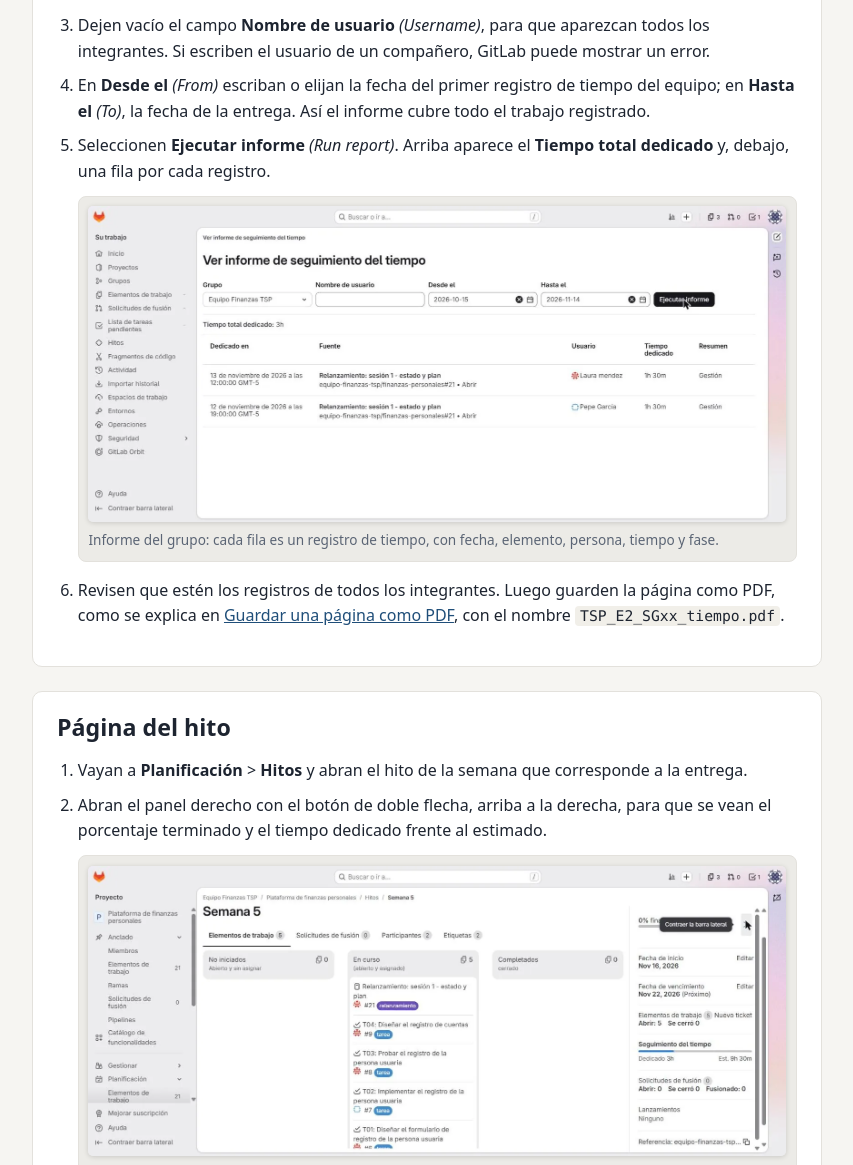
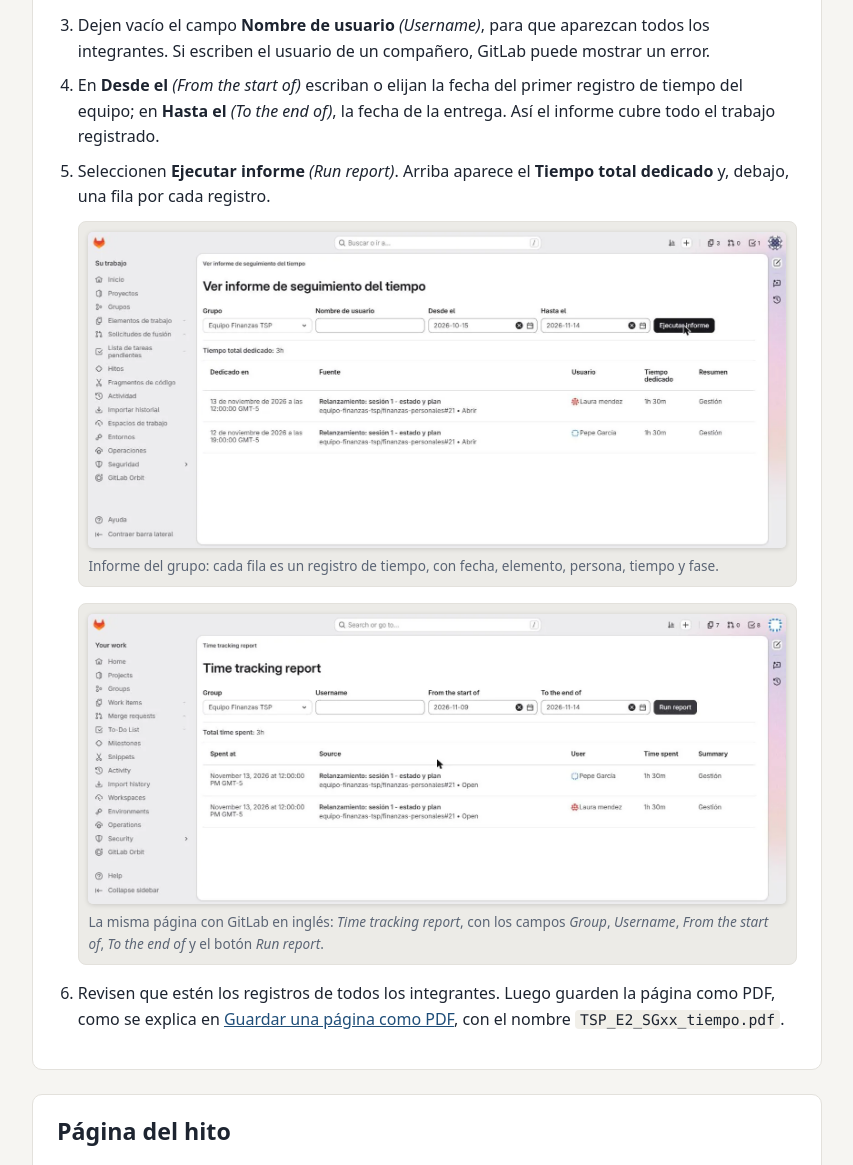
Before and after one commit to dacocursos-eng/tsp, a plain HTML site: page entrega-2.html in a window 1280 px wide. Shown: the part 3666-4831 px from the top of the page, without its empty margins (344-1197 px from the left). Drawn offline with Linux system fonts and the light colour scheme.

Commit message:
Agregar vista en inglés del informe de tiempo
Co-Authored-By: Claude Opus 5.5 <noreply@anthropic.com>
Claude-Session: https://claude.ai/code/session_01TvmXJL8nTxnQZgJsu4p4hC

```diff
--- a/entrega-2.html
+++ b/entrega-2.html
@@ -78,9 +78,10 @@
     <li>Seleccionen el campo <b>Grupo</b> <i>(Group)</i> y elijan el grupo de su equipo en la lista.
       <figure><img src="etapas/img/e2-informe-2.webp" alt="Lista de grupos del informe"><figcaption>La lista muestra los grupos a los que pertenecen.</figcaption></figure></li>
     <li>Dejen vacío el campo <b>Nombre de usuario</b> <i>(Username)</i>, para que aparezcan todos los integrantes. Si escriben el usuario de un compañero, GitLab puede mostrar un error.</li>
-    <li>En <b>Desde el</b> <i>(From)</i> escriban o elijan la fecha del primer registro de tiempo del equipo; en <b>Hasta el</b> <i>(To)</i>, la fecha de la entrega. Así el informe cubre todo el trabajo registrado.</li>
+    <li>En <b>Desde el</b> <i>(From the start of)</i> escriban o elijan la fecha del primer registro de tiempo del equipo; en <b>Hasta el</b> <i>(To the end of)</i>, la fecha de la entrega. Así el informe cubre todo el trabajo registrado.</li>
     <li>Seleccionen <b>Ejecutar informe</b> <i>(Run report)</i>. Arriba aparece el <b>Tiempo total dedicado</b> y, debajo, una fila por cada registro.
-      <figure><img src="etapas/img/e2-informe-equipo.webp" alt="Informe de seguimiento del tiempo del grupo"><figcaption>Informe del grupo: cada fila es un registro de tiempo, con fecha, elemento, persona, tiempo y fase.</figcaption></figure></li>
+      <figure><img src="etapas/img/e2-informe-equipo.webp" alt="Informe de seguimiento del tiempo del grupo"><figcaption>Informe del grupo: cada fila es un registro de tiempo, con fecha, elemento, persona, tiempo y fase.</figcaption></figure>
+      <figure><img src="etapas/img/e2-informe-en.webp" alt="Time tracking report en inglés"><figcaption>La misma página con GitLab en inglés: <i>Time tracking report</i>, con los campos <i>Group</i>, <i>Username</i>, <i>From the start of</i>, <i>To the end of</i> y el botón <i>Run report</i>.</figcaption></figure></li>
     <li>Revisen que estén los registros de todos los integrantes. Luego guarden la página como PDF, como se explica en <a href="#pdf">Guardar una página como PDF</a>, con el nombre <code>TSP_E2_SGxx_tiempo.pdf</code>.</li>
   </ol>
 </section>
```
Also changed, not shown: etapas/img/e2-informe-en.webp (added).
